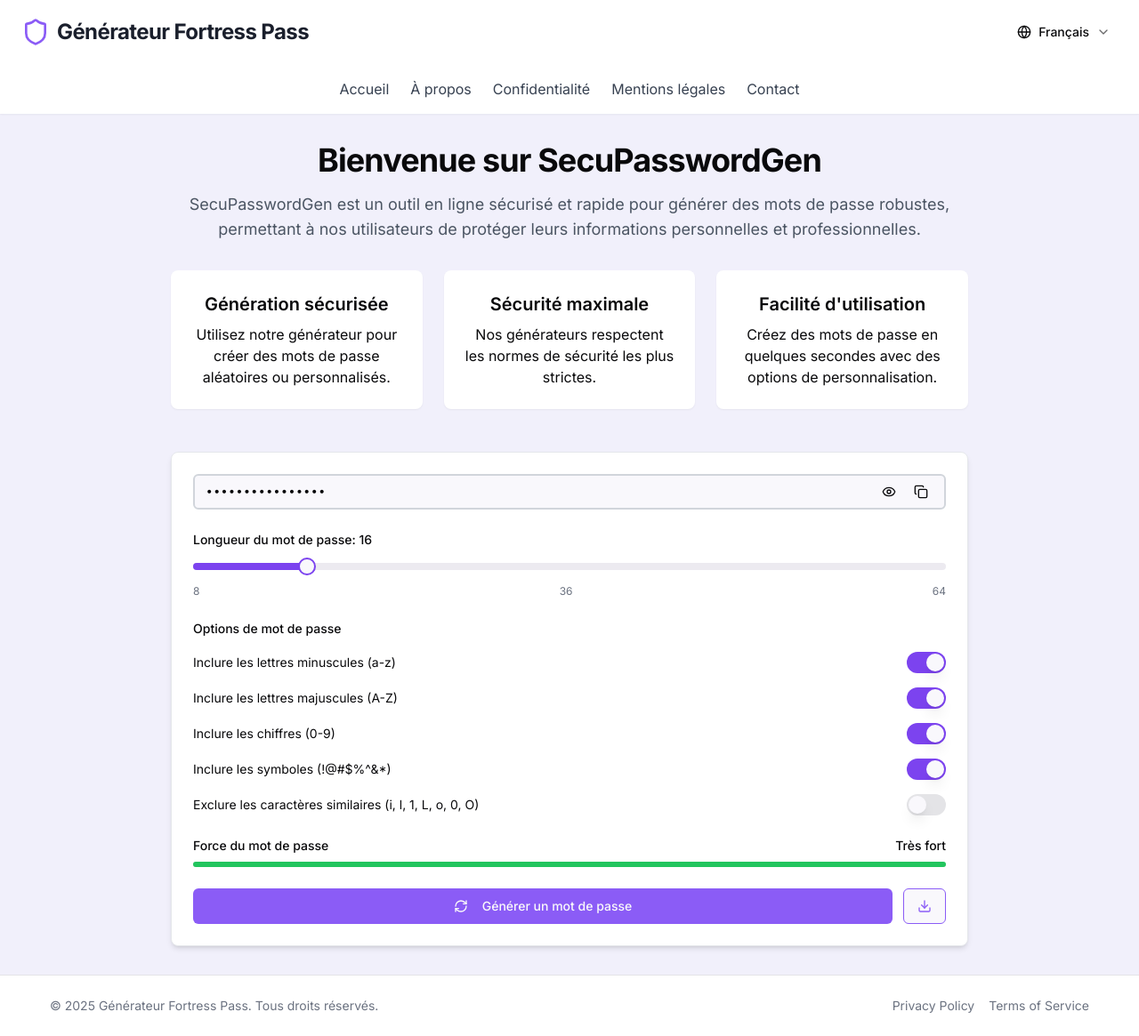
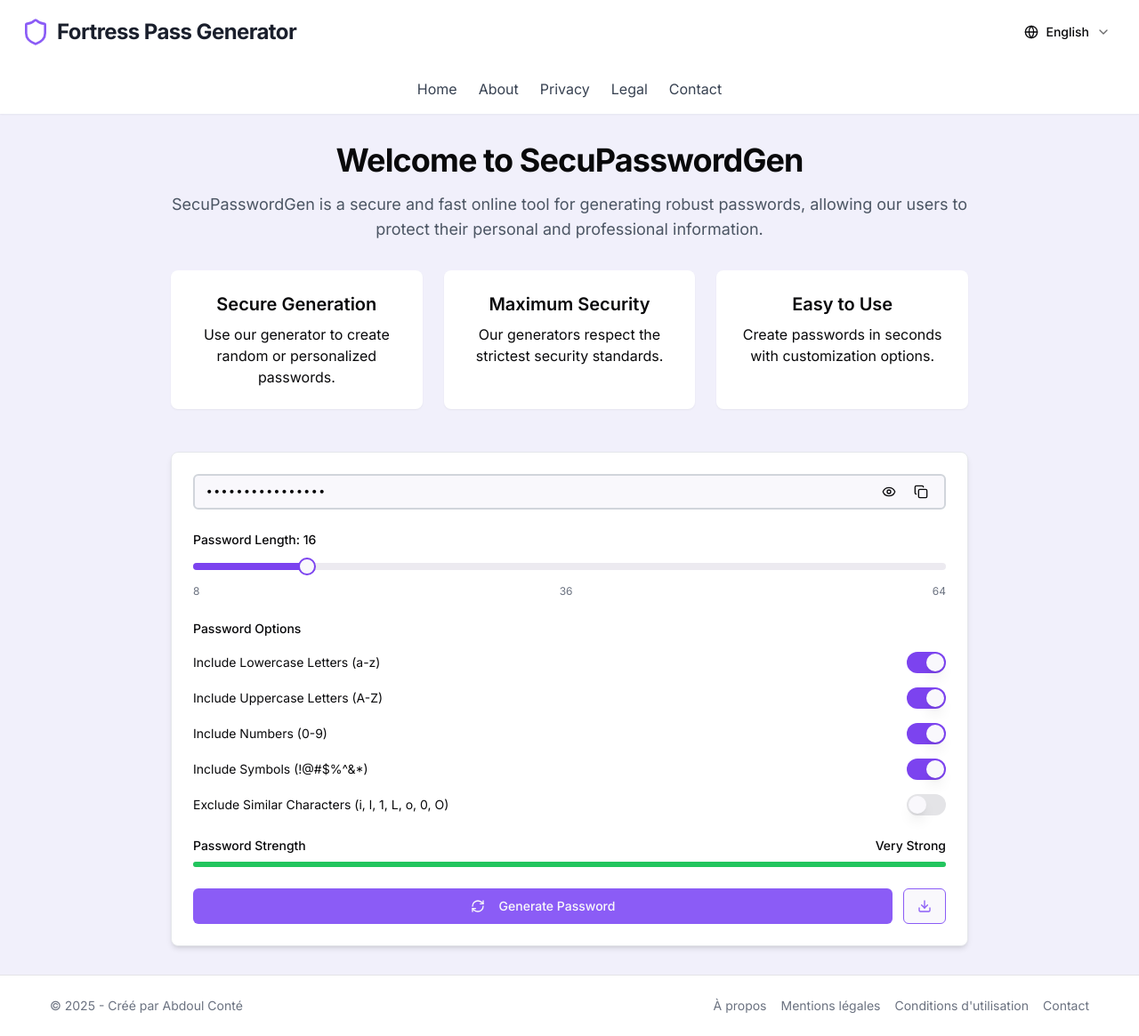
Before and after one commit to AbconBuzyApp/forti-pass-forge, a React (Vite) app: page / in a window 1280 px wide. Shown: the whole page at 89% size. Built offline with nearby package versions, Linux system fonts and the light colour scheme.

Commit message:
Set default language to English

```diff
--- a/src/components/Footer.tsx
+++ b/src/components/Footer.tsx
@@ -1,6 +1,7 @@
 
 import { Language } from "@/types";
 import { getTranslation } from "@/utils/i18n";
+import { Link } from "react-router-dom";
 
 interface FooterProps {
   language: Language;
@@ -11,15 +12,21 @@ const Footer = ({ language }: FooterProps) => {
     <footer className="w-full py-6 px-6 bg-white border-t mt-auto">
       <div className="container mx-auto flex flex-col md:flex-row justify-between items-center gap-4">
         <div className="text-sm text-gray-500">
-          {getTranslation("footer", language)}
+          © 2025 - Créé par Abdoul Conté
         </div>
         <div className="flex items-center gap-4">
-          <a href="#" className="text-sm text-gray-500 hover:text-fortipass-purple transition-colors">
-            Privacy Policy
-          </a>
-          <a href="#" className="text-sm text-gray-500 hover:text-fortipass-purple transition-colors">
-            Terms of Service
-          </a>
+          <Link to="/about" className="text-sm text-gray-500 hover:text-fortipass-purple transition-colors">
+            À propos
+          </Link>
+          <Link to="/legal" className="text-sm text-gray-500 hover:text-fortipass-purple transition-colors">
+            Mentions légales
+          </Link>
+          <Link to="/privacy" className="text-sm text-gray-500 hover:text-fortipass-purple transition-colors">
+            Conditions d'utilisation
+          </Link>
+          <Link to="/contact" className="text-sm text-gray-500 hover:text-fortipass-purple transition-colors">
+            Contact
+          </Link>
         </div>
       </div>
     </footer>
--- a/src/pages/Index.tsx
+++ b/src/pages/Index.tsx
@@ -5,10 +5,9 @@ import { Link } from "react-router-dom";
 import Header from "@/components/Header";
 import Footer from "@/components/Footer";
 import PasswordGenerator from "@/components/PasswordGenerator";
-import { getTranslation } from "@/utils/i18n";
 
 const Index = () => {
-  const [language, setLanguage] = useState<Language>("fr");
+  const [language, setLanguage] = useState<Language>("en");
 
   const handleLanguageChange = (newLanguage: Language) => {
     setLanguage(newLanguage);
@@ -21,10 +20,10 @@ const Index = () => {
       <nav className="bg-white shadow-sm">
         <div className="container mx-auto px-4">
           <div className="flex justify-center space-x-6 py-4">
-            <Link to="/" className="text-gray-700 hover:text-fortipass-purple">Accueil</Link>
-            <Link to="/about" className="text-gray-700 hover:text-fortipass-purple">À propos</Link>
-            <Link to="/privacy" className="text-gray-700 hover:text-fortipass-purple">Confidentialité</Link>
-            <Link to="/legal" className="text-gray-700 hover:text-fortipass-purple">Mentions légales</Link>
+            <Link to="/" className="text-gray-700 hover:text-fortipass-purple">Home</Link>
+            <Link to="/about" className="text-gray-700 hover:text-fortipass-purple">About</Link>
+            <Link to="/privacy" className="text-gray-700 hover:text-fortipass-purple">Privacy</Link>
+            <Link to="/legal" className="text-gray-700 hover:text-fortipass-purple">Legal</Link>
             <Link to="/contact" className="text-gray-700 hover:text-fortipass-purple">Contact</Link>
           </div>
         </div>
@@ -34,27 +33,27 @@ const Index = () => {
         <div className="max-w-4xl mx-auto">
           <div className="text-center mb-8">
             <h1 className="text-4xl font-bold tracking-tight mb-4">
-              Bienvenue sur SecuPasswordGen
+              Welcome to SecuPasswordGen
             </h1>
             <p className="text-lg text-gray-600 mb-8">
-              SecuPasswordGen est un outil en ligne sécurisé et rapide pour générer des mots de passe robustes,
-              permettant à nos utilisateurs de protéger leurs informations personnelles et professionnelles.
+              SecuPasswordGen is a secure and fast online tool for generating robust passwords,
+              allowing our users to protect their personal and professional information.
             </p>
 
             <div className="grid md:grid-cols-3 gap-6 mb-12">
               <div className="p-6 bg-white rounded-lg shadow-sm">
-                <h3 className="text-xl font-semibold mb-2">Génération sécurisée</h3>
-                <p>Utilisez notre générateur pour créer des mots de passe aléatoires ou personnalisés.</p>
+                <h3 className="text-xl font-semibold mb-2">Secure Generation</h3>
+                <p>Use our generator to create random or personalized passwords.</p>
               </div>
 
               <div className="p-6 bg-white rounded-lg shadow-sm">
-                <h3 className="text-xl font-semibold mb-2">Sécurité maximale</h3>
-                <p>Nos générateurs respectent les normes de sécurité les plus strictes.</p>
+                <h3 className="text-xl font-semibold mb-2">Maximum Security</h3>
+                <p>Our generators respect the strictest security standards.</p>
               </div>
 
               <div className="p-6 bg-white rounded-lg shadow-sm">
-                <h3 className="text-xl font-semibold mb-2">Facilité d'utilisation</h3>
-                <p>Créez des mots de passe en quelques secondes avec des options de personnalisation.</p>
+                <h3 className="text-xl font-semibold mb-2">Easy to Use</h3>
+                <p>Create passwords in seconds with customization options.</p>
               </div>
             </div>
           </div>
```
